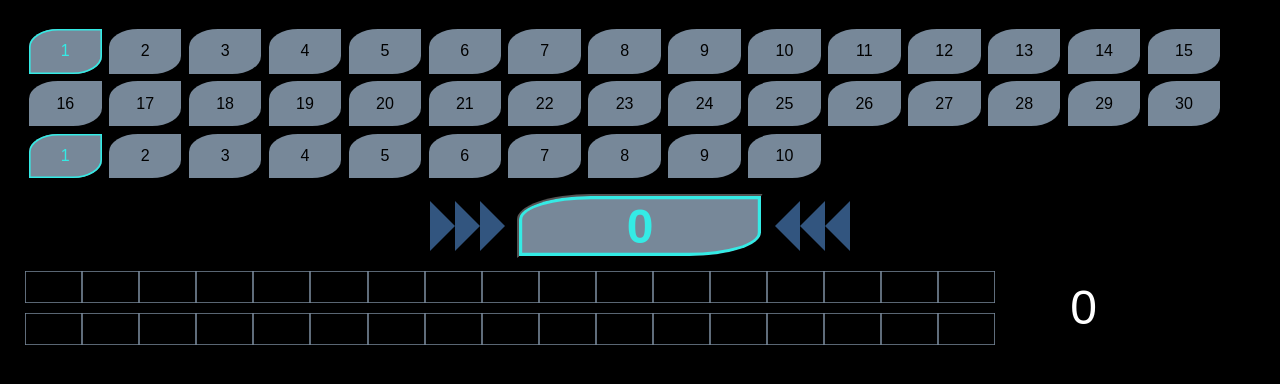
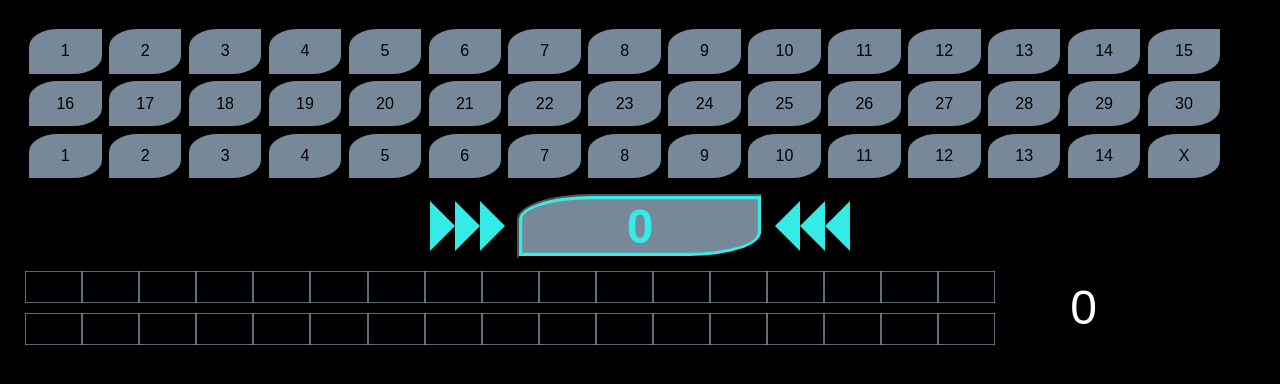
Before and after one commit to unrelatedName/Seipprun, an Angular app: page / in a window 1280 px wide. Shown: the top 384 px of the page. Built offline with nearby package versions, Linux system fonts and the light colour scheme.

Commit message:
roll on click, more limit

```diff
--- a/src/app/app.component.html
+++ b/src/app/app.component.html
@@ -33,11 +33,14 @@
 </div>
 <div>
   <div
-    *ngFor="let number of [1, 2, 3, 4, 5, 6, 7, 8, 9, 10]"
+    *ngFor="let number of [1, 2, 3, 4, 5, 6, 7, 8, 9, 10, 11, 12, 13, 14]"
     class="box limit"
     [class.active]="number === limit"
   >
     <div (click)="setLimit(number)">{{ number }}</div>
+  </div>
+  <div class="box limit" [class.active]="limit === 999" (click)="setLimit(999)">
+    X
   </div>
   <div class="rollcontainer">
     <div
--- a/src/app/app.component.ts
+++ b/src/app/app.component.ts
@@ -1,5 +1,4 @@
 import { Component, VERSION } from '@angular/core';
-
 
 @Component({
   selector: 'my-app',
@@ -12,7 +11,7 @@ export class AppComponent {
   result: string = '0';
   phys = 0;
   mental = 0;
-  timerCounter = 0;
+  timerCounter = 6;
   timeLeft = 60;
   interval;
   handicap = 0;
@@ -20,26 +19,35 @@ export class AppComponent {
   constructor() {
     this.phys = Number(localStorage.getItem('phys'));
     this.mental = Number(localStorage.getItem('mental'));
+    this.dice = Number(localStorage.getItem('dice'));
+    this.limit = Number(localStorage.getItem('limit'));
     this.calculateHandicap();
   }
   startTimer() {
+    this.result = '';
+    this.timerCounter = 0;
     this.interval = setInterval(() => {
       this.timerCounter++;
       console.log(this.timerCounter);
       if (this.timerCounter == 4) {
         this.roll();
       }
+      if (this.timerCounter > 6) {
+        clearInterval(this.interval);
+      }
     }, 300);
   }
   stopTimer() {
-    this.timerCounter = 0;
-    clearInterval(this.interval);
+    /*     this.timerCounter = 0;
+    clearInterval(this.interval); */
   }
   setDice(dice) {
     this.dice = dice;
+    localStorage.setItem('dice', this.dice + '');
   }
   setLimit(limit) {
     this.limit = limit;
+    localStorage.setItem('limit', this.limit + '');
   }
   setPhys(phys) {
     if (phys == this.phys) {
@@ -90,6 +98,7 @@ export class AppComponent {
         : (this.result = successes + '');
     }
   }
+  edgeReroll() {}
   getRandomDice() {
     return Math.floor(Math.random() * (7 - 1)) + 1;
   }
```
